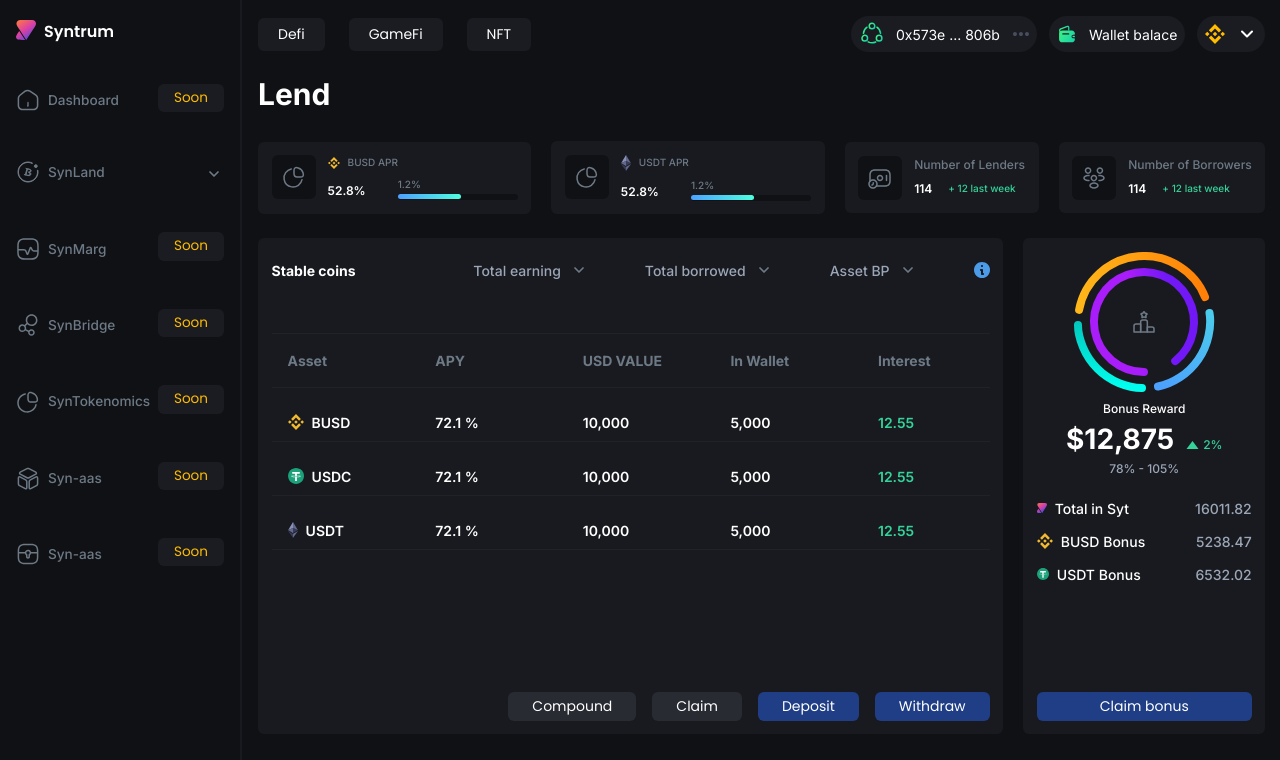
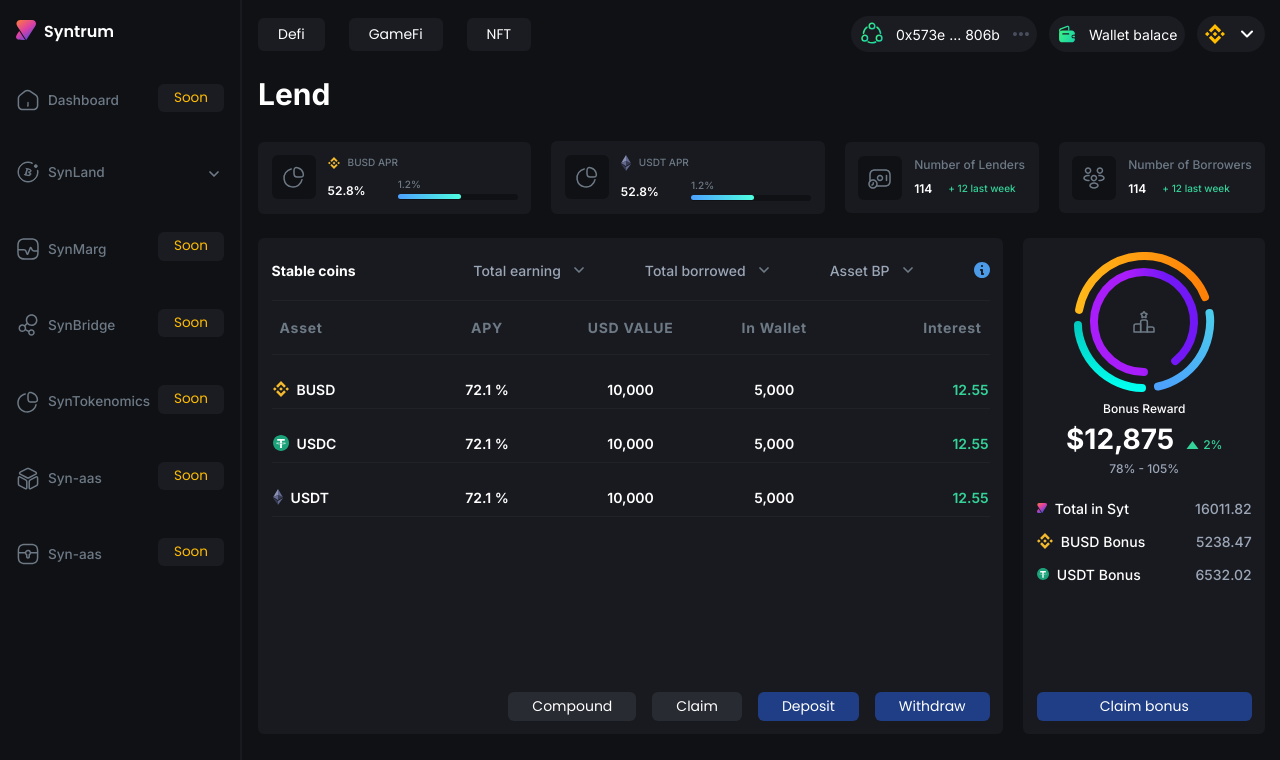
Before and after one commit to zklliquid-research/lend-app-components, a React (Vite) app: page /lend in a window 1280 px wide. Shown: the top 760 px of the page. Built offline with nearby package versions, Linux system fonts and the light colour scheme.

Commit message:
coin table update

```diff
--- a/src/components/lend/stable-coin-table.jsx
+++ b/src/components/lend/stable-coin-table.jsx
@@ -2,20 +2,26 @@
 
 const StableCoinTable = () => {
   return (
-    <div className="overflow-x-auto mt-3">
+    <div className="overflow-x-auto mt-3 lg:mt-[-1.3rem]">
       {/* Larger screens */}
       <div className="hidden lg:block">
-        <table className=" w-full">
+        <table className=" min-w-full table-auto">
           <thead>
-            <tr className="grid grid-cols-5 text-[#6D7A86] gap-5 py-2 font-Inter text-[14px] font-[500] border-y border-[#212228]">
-              <th className="col-span-1 text-left px-4 py-2">Asset</th>
-              <th className="col-span-1 text-left px-4 py-2">APY</th>
-              <th className="col-span-1 text-left px-4 py-2">USD VALUE</th>
+            <tr className="flex text-[#6D7A86] py-2 font-Inter text-[14px] font-[500] border-y border-[#212228]">
+              <th className="flex-1 px-2 text-left whitespace-nowrap py-2 tracking-wider">
+                Asset
+              </th>
+              <th className="flex-1 px-2 text-center whitespace-nowrap py-2 tracking-wider">
+                APY
+              </th>
+              <th className="flex-1 px-2 text-center whitespace-nowrap py-2 tracking-wider">
+                USD VALUE
+              </th>
 
-              <th className="col-span-1 text-left px-4 py-2 whitespace-nowrap">
+              <th className="flex-1 px-2 text-center py-2 tracking-wider whitespace-nowrap">
                 In Wallet
               </th>
-              <th className="col-span-1 text-left px-4 py-2 whitespace-nowrap">
+              <th className="flex-1 px-2 text-right py-2 tracking-wider whitespace-nowrap">
                 Interest
               </th>
             </tr>
@@ -29,26 +35,23 @@
                 data.inwallet
               );
               return (
-                <tr
-                  className="grid grid-cols-5 mt-4 gap-5  border-b border-[#212228]"
-                  key={index}
-                >
-                  <td className="col-span-1 flex items-center gap-2 px-4 py-2">
+                <tr className="flex mt-4 border-b border-[#212228]" key={index}>
+                  <td className="flex-1 text-left whitespace-nowrap flex items-center gap-2 py-2">
                     <data.coin />
                     <span className="text-[#FFF] font-Inter text-[14px] font-[600]">
                       {data.title}
                     </span>
                   </td>
-                  <td className="col-span-1 text-[#FFF] font-Inter text-[14px] font-[600] px-4 py-2">
+                  <td className="flex-1 text-center whitespace-nowrap text-[#FFF] font-Inter text-[14px] font-[600] py-2">
                     {data.apy} %
                   </td>
-                  <td className="col-span-1 text-[#FFF] font-Inter text-[14px] font-[600] px-4 py-2">
+                  <td className="flex-1 text-center whitespace-nowrap text-[#FFF] font-Inter text-[14px] font-[600] py-2">
                     {formattedUsdValue}
                   </td>
-                  <td className="col-span-1 text-[#FFF] font-Inter text-[14px] font-[600] px-4 py-2">
+                  <td className="flex-1 text-center whitespace-nowrap text-[#FFF] font-Inter text-[14px] font-[600] py-2">
                     {formattedInwallet}
                   </td>
-                  <td className="col-span-1 text-[#34D399] font-Inter text-[14px] font-[600] px-4 py-2">
+                  <td className="flex-1 text-right whitespace-nowrap text-[#34D399] font-Inter text-[14px] font-[600] py-2">
                     {data.interest}
                   </td>
                 </tr>
```
